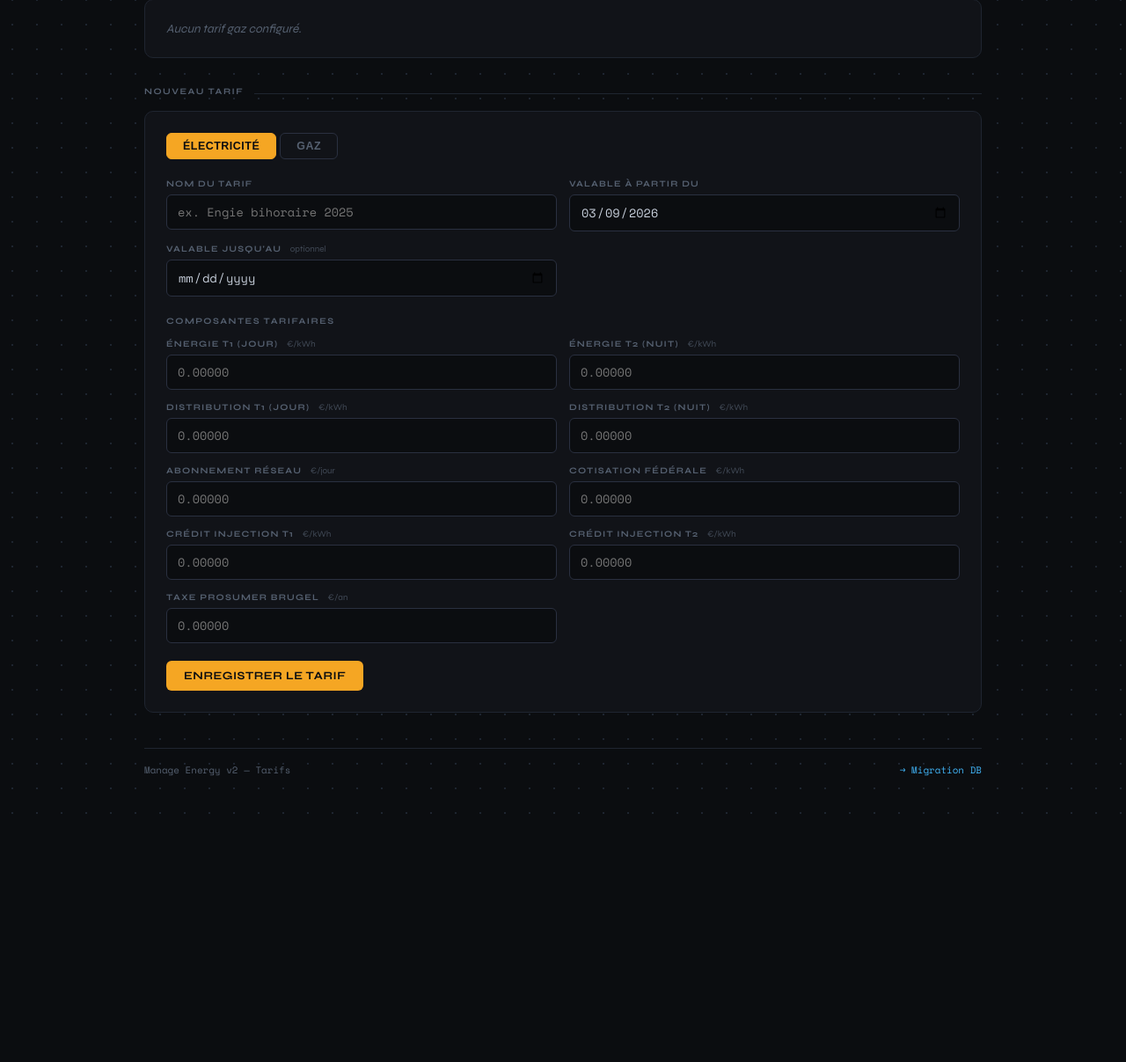
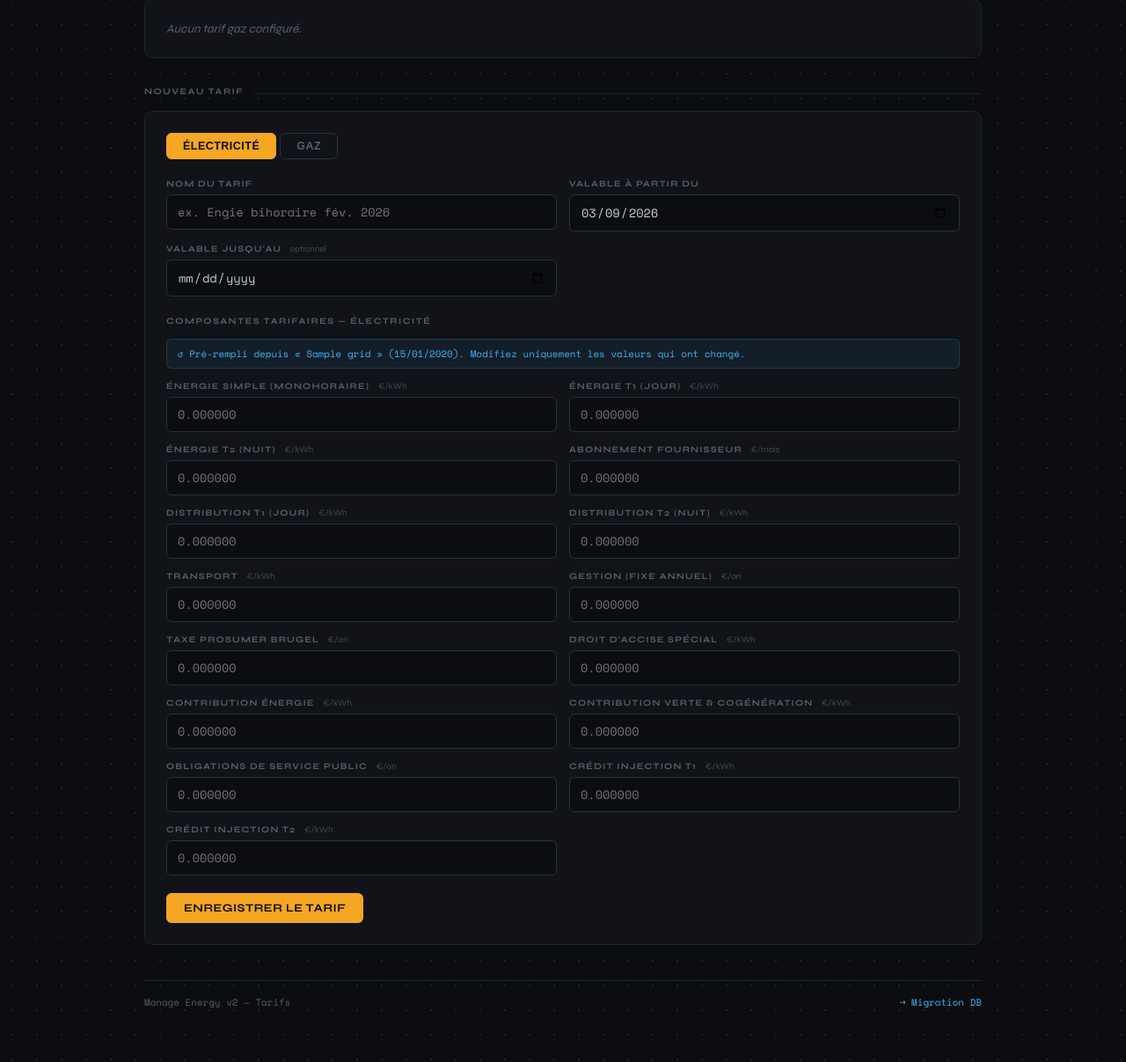
Before and after one commit to Rayman223/energy-cost-management, a PHP site: page /tariffs.php in a window 1280 px wide. Shown: the part 266-1473 px from the top of the page at 88% size. Before the commit the page ends 1191 px from the top, so only its background shows below. Run offline with PHP 8.4, Linux system fonts and the light colour scheme; tables that the repository leaves empty hold one stand-in row (values such as "Sample post").

Commit message:
fix tariffs

```diff
--- a/app/public/tariffs.php
+++ b/app/public/tariffs.php
@@ -23,13 +23,26 @@ if ($_SERVER['REQUEST_METHOD'] === 'POST') {
             $validTo    = trim($_POST['valid_to'] ?? '') ?: null;
 
             if (!in_array($energyType, ['electricity', 'gas'], true)) throw new \InvalidArgumentException('Type énergie invalide.');
-            if ($name === '')   throw new \InvalidArgumentException('Le nom est requis.');
+            if ($name === '')     throw new \InvalidArgumentException('Le nom est requis.');
             if ($validFrom === '') throw new \InvalidArgumentException('La date de début est requise.');
 
-            // Collect line values
             $lineKeys = $energyType === 'electricity'
-                ? ['energy_t1','energy_t2','distribution_t1','distribution_t2','distribution_fixed','federal_contribution','injection_t1','injection_t2','prosumer_annual']
-                : ['energy','distribution','distribution_fixed','federal_contribution'];
+                ? [
+                    'energy_simple', 'energy_t1', 'energy_t2',
+                    'subscription',
+                    'distribution_t1', 'distribution_t2',
+                    'transport',
+                    'management_annual', 'prosumer_annual',
+                    'excise_duty', 'energy_contribution', 'green_contribution',
+                    'public_service_annual',
+                    'injection_t1', 'injection_t2',
+                  ]
+                : [
+                    'energy', 'subscription',
+                    'energy_contribution', 'federal_excise',
+                    'distribution', 'distribution_fixed',
+                    'transport', 'meter_reading_annual',
+                  ];
 
             $lines = [];
             foreach ($lineKeys as $key) {
@@ -40,7 +53,6 @@ if ($_SERVER['REQUEST_METHOD'] === 'POST') {
                 $lines[$key] = $val;
             }
 
-            // pcs_coefficient for gas
             $pcs = null;
             if ($energyType === 'gas' && ($_POST['pcs_coefficient'] ?? '') !== '') {
                 $pcs = (float) $_POST['pcs_coefficient'];
@@ -61,7 +73,7 @@ if ($_SERVER['REQUEST_METHOD'] === 'POST') {
         if ($action === 'close') {
             $id      = (int) ($_POST['grid_id'] ?? 0);
             $validTo = $_POST['valid_to_close'] ?? '';
-            if ($id <= 0)      throw new \InvalidArgumentException('ID invalide.');
+            if ($id <= 0)       throw new \InvalidArgumentException('ID invalide.');
             if ($validTo === '') throw new \InvalidArgumentException('Date de fin requise.');
             $tariffRepo->closeGrid($id, new \DateTimeImmutable($validTo));
             $success = 'Tarif clôturé.';
@@ -82,6 +94,10 @@ if ($_SERVER['REQUEST_METHOD'] === 'POST') {
 $elecGrids = $tariffRepo->findAll('electricity');
 $gasGrids  = $tariffRepo->findAll('gas');
 
+// Latest grids for pre-fill (sorted DESC by valid_from)
+$latestElec = !empty($elecGrids) ? $elecGrids[0] : null;
+$latestGas  = !empty($gasGrids)  ? $gasGrids[0]  : null;
+
 // Pre-fill form if editing
 $editGrid = null;
 if (isset($_GET['edit'])) {
@@ -90,23 +106,38 @@ if (isset($_GET['edit'])) {
 
 // ── Line definitions ───────────────────────────────────────────────────────
 $elecLines = [
-    'energy_t1'             => ['label' => 'Énergie T1 (jour)',       'unit' => '€/kWh'],
-    'energy_t2'             => ['label' => 'Énergie T2 (nuit)',       'unit' => '€/kWh'],
-    'distribution_t1'       => ['label' => 'Distribution T1 (jour)', 'unit' => '€/kWh'],
-    'distribution_t2'       => ['label' => 'Distribution T2 (nuit)', 'unit' => '€/kWh'],
-    'distribution_fixed'    => ['label' => 'Abonnement réseau',       'unit' => '€/jour'],
-    'federal_contribution'  => ['label' => 'Cotisation fédérale',     'unit' => '€/kWh'],
-    'injection_t1'          => ['label' => 'Crédit injection T1',     'unit' => '€/kWh'],
-    'injection_t2'          => ['label' => 'Crédit injection T2',     'unit' => '€/kWh'],
-    'prosumer_annual'       => ['label' => 'Taxe prosumer BRUGEL',    'unit' => '€/an'],
+    'energy_simple'         => ['label' => 'Énergie simple (monohoraire)',     'unit' => '€/kWh'],
+    'energy_t1'             => ['label' => 'Énergie T1 (jour)',                'unit' => '€/kWh'],
+    'energy_t2'             => ['label' => 'Énergie T2 (nuit)',                'unit' => '€/kWh'],
+    'subscription'          => ['label' => 'Abonnement fournisseur',           'unit' => '€/mois'],
+    'distribution_t1'       => ['label' => 'Distribution T1 (jour)',           'unit' => '€/kWh'],
+    'distribution_t2'       => ['label' => 'Distribution T2 (nuit)',           'unit' => '€/kWh'],
+    'transport'             => ['label' => 'Transport',                        'unit' => '€/kWh'],
+    'management_annual'     => ['label' => 'Gestion (fixe annuel)',            'unit' => '€/an'],
+    'prosumer_annual'       => ['label' => 'Taxe prosumer BRUGEL',             'unit' => '€/an'],
+    'excise_duty'           => ['label' => "Droit d'accise spécial",           'unit' => '€/kWh'],
+    'energy_contribution'   => ['label' => 'Contribution énergie',             'unit' => '€/kWh'],
+    'green_contribution'    => ['label' => 'Contribution verte & cogénération','unit' => '€/kWh'],
+    'public_service_annual' => ['label' => 'Obligations de service public',    'unit' => '€/an'],
+    'injection_t1'          => ['label' => 'Crédit injection T1',              'unit' => '€/kWh'],
+    'injection_t2'          => ['label' => 'Crédit injection T2',              'unit' => '€/kWh'],
 ];
 
 $gasLines = [
-    'energy'               => ['label' => 'Énergie fournisseur', 'unit' => '€/kWh'],
-    'distribution'         => ['label' => 'Distribution',        'unit' => '€/kWh'],
-    'distribution_fixed'   => ['label' => 'Abonnement réseau',   'unit' => '€/jour'],
-    'federal_contribution' => ['label' => 'Cotisation fédérale', 'unit' => '€/kWh'],
+    'energy'               => ['label' => 'Énergie fournisseur',              'unit' => '€/kWh'],
+    'subscription'         => ['label' => 'Abonnement fournisseur',            'unit' => '€/mois'],
+    'energy_contribution'  => ['label' => 'Contribution énergie',              'unit' => '€/kWh'],
+    'federal_excise'       => ['label' => 'Accise fédérale',                   'unit' => '€/kWh'],
+    'distribution'         => ['label' => 'Distribution (variable)',           'unit' => '€/kWh'],
+    'distribution_fixed'   => ['label' => 'Distribution (fixe)',               'unit' => 'c€/kWh'],
+    'transport'            => ['label' => 'Transport',                         'unit' => '€/kWh'],
+    'meter_reading_annual' => ['label' => 'Relevé de compteur',                'unit' => '€/an'],
 ];
+
+// Lines to display: edit mode uses the grid's own lines; new mode pre-fills from latest
+$et      = $editGrid?->energyType ?? 'electricity';
+$elLines = ($editGrid && $editGrid->energyType === 'electricity') ? $editGrid->lines : ($latestElec?->lines ?? []);
+$glLines = ($editGrid && $editGrid->energyType === 'gas')         ? $editGrid->lines : ($latestGas?->lines  ?? []);
 
 $today = date('Y-m-d');
 ?>
@@ -146,12 +177,10 @@ $today = date('Y-m-d');
   .section-title  { font-size:.62rem; font-weight:700; letter-spacing:.15em; text-transform:uppercase; color:var(--muted); }
   .section-line   { flex:1; height:1px; background:var(--border); }
 
-  /* ── Alerts ── */
   .alert { padding:12px 16px; border-radius:8px; font-size:.85rem; margin-bottom:20px; font-family:var(--mono); }
   .alert-ok  { background:var(--green-dim); border:1px solid rgba(47,213,142,.3); color:var(--green); }
   .alert-err { background:var(--red-dim);   border:1px solid rgba(245,101,101,.3); color:var(--red); }
 
-  /* ── Form ── */
   .form-card { background:var(--surface); border:1px solid var(--border); border-radius:10px; padding:24px; }
   .form-tabs { display:flex; gap:4px; margin-bottom:22px; }
   .form-tab  { padding:7px 18px; border-radius:6px; font-size:.78rem; font-weight:700; letter-spacing:.04em; text-transform:uppercase;
@@ -160,7 +189,6 @@ $today = date('Y-m-d');
   .form-tab:hover:not(.active) { color:var(--text); }
 
   .form-grid { display:grid; grid-template-columns:1fr 1fr; gap:14px; }
-  .form-grid.three { grid-template-columns:1fr 1fr 1fr; }
   .form-row { display:flex; flex-direction:column; gap:6px; }
   .form-row.full { grid-column:1/-1; }
   .form-label { font-size:.62rem; font-weight:700; letter-spacing:.12em; text-transform:uppercase; color:var(--muted); }
@@ -173,8 +201,10 @@ $today = date('Y-m-d');
   .form-input:focus, .form-select:focus { border-color:var(--amber); }
   .form-select option { background:var(--surface); }
 
-  .divider { grid-column:1/-1; height:1px; background:var(--border); margin:6px 0; }
   .lines-title { grid-column:1/-1; font-size:.62rem; font-weight:700; letter-spacing:.15em; text-transform:uppercase; color:var(--muted); margin-top:4px; }
+  .prefill-hint { grid-column:1/-1; font-size:.68rem; font-family:var(--mono); color:var(--blue);
+                  background:rgba(65,179,245,.07); border:1px solid rgba(65,179,245,.2);
+                  border-radius:6px; padding:8px 12px; }
 
   .btn { display:inline-flex; align-items:center; gap:8px; padding:9px 20px; border-radius:6px;
          font-family:var(--sans); font-size:.8rem; font-weight:700; letter-spacing:.04em; text-transform:uppercase;
@@ -186,7 +216,6 @@ $today = date('Y-m-d');
   .btn:active { opacity:.8; }
   .form-actions { display:flex; gap:10px; align-items:center; margin-top:20px; }
 
-  /* ── Grids table ── */
   .grids-wrap { background:var(--surface); border:1px solid var(--border); border-radius:10px; overflow:hidden; margin-bottom:12px; }
   .grid-row { display:grid; grid-template-columns:1fr 120px 120px auto; align-items:center;
               padding:14px 20px; border-top:1px solid var(--border); gap:16px; }
@@ -210,7 +239,7 @@ $today = date('Y-m-d');
   .empty { padding:24px; color:var(--muted); font-size:.85rem; font-style:italic; }
 
   @media(max-width:680px) {
-    .form-grid, .form-grid.three { grid-template-columns:1fr; }
+    .form-grid { grid-template-columns:1fr; }
     .grid-row { grid-template-columns:1fr auto; }
   }
 </style>
@@ -271,7 +300,10 @@ $today = date('Y-m-d');
   <div class="lines-detail" id="<?= $rowId ?>">
     <table class="lines-table">
       <?php foreach ($g->lines as $key => $amount): ?>
-      <tr><td><?= htmlspecialchars($key) ?></td><td><?= number_format($amount, 5) ?></td></tr>
+      <tr>
+        <td><?= htmlspecialchars($elecLines[$key]['label'] ?? $key) ?></td>
+        <td><?= number_format($amount, 6) ?> <?= htmlspecialchars($elecLines[$key]['unit'] ?? '') ?></td>
+      </tr>
       <?php endforeach; ?>
     </table>
   </div>
@@ -315,7 +347,10 @@ $today = date('Y-m-d');
   <div class="lines-detail" id="<?= $rowId ?>">
     <table class="lines-table">
       <?php foreach ($g->lines as $key => $amount): ?>
-      <tr><td><?= htmlspecialchars($key) ?></td><td><?= number_format($amount, 5) ?></td></tr>
+      <tr>
+        <td><?= htmlspecialchars($gasLines[$key]['label'] ?? $key) ?></td>
+        <td><?= number_format($amount, 6) ?> <?= htmlspecialchars($gasLines[$key]['unit'] ?? '') ?></td>
+      </tr>
       <?php endforeach; ?>
     </table>
   </div>
@@ -332,13 +367,9 @@ $today = date('Y-m-d');
 </div>
 
 <div class="form-card">
-  <?php
-  $et = $editGrid?->energyType ?? 'electricity';
-  $el = $editGrid?->lines ?? [];
-  ?>
   <div class="form-tabs">
-    <button type="button" class="form-tab <?= $et === 'electricity' ? 'active' : '' ?>" onclick="switchTab('electricity')">Électricité</button>
-    <button type="button" class="form-tab <?= $et === 'gas' ? 'active' : '' ?>" onclick="switchTab('gas')">Gaz</button>
+    <button type="button" class="form-tab <?= $et === 'electricity' ? 'active' : '' ?>" onclick="switchTab('electricity', event)">Électricité</button>
+    <button type="button" class="form-tab <?= $et === 'gas' ? 'active' : '' ?>" onclick="switchTab('gas', event)">Gaz</button>
   </div>
 
   <form method="post">
@@ -348,7 +379,7 @@ $today = date('Y-m-d');
     <div class="form-grid">
       <div class="form-row">
         <label class="form-label">Nom du tarif</label>
-        <input type="text" name="name" class="form-input" required placeholder="ex. Engie bihoraire 2025"
+        <input type="text" name="name" class="form-input" required placeholder="ex. Engie bihoraire fév. 2026"
                value="<?= htmlspecialchars($editGrid?->name ?? '') ?>">
       </div>
       <div class="form-row" id="pcs-row" style="<?= $et === 'gas' ? '' : 'display:none' ?>">
@@ -371,13 +402,18 @@ $today = date('Y-m-d');
     <!-- Electricity lines -->
     <div id="elec-lines" style="<?= $et === 'electricity' ? '' : 'display:none' ?>">
       <div class="form-grid" style="margin-top:18px">
-        <div class="lines-title">Composantes tarifaires</div>
+        <div class="lines-title">Composantes tarifaires — Électricité</div>
+        <?php if (!$editGrid && $latestElec): ?>
+        <div class="prefill-hint">
+          ↺ Pré-rempli depuis « <?= htmlspecialchars($latestElec->name) ?> » (<?= $latestElec->validFrom->format('d/m/Y') ?>). Modifiez uniquement les valeurs qui ont changé.
+        </div>
+        <?php endif; ?>
         <?php foreach ($elecLines as $key => $def): ?>
         <div class="form-row">
           <label class="form-label"><?= htmlspecialchars($def['label']) ?> <span class="unit"><?= $def['unit'] ?></span></label>
-          <input type="number" name="line_<?= $key ?>" step="0.00001" class="form-input"
-                 placeholder="0.00000"
-                 value="<?= htmlspecialchars(isset($el[$key]) ? number_format($el[$key], 5, '.', '') : '') ?>">
+          <input type="number" name="line_<?= $key ?>" step="0.000001" class="form-input"
+                 placeholder="0.000000"
+                 value="<?= htmlspecialchars(isset($elLines[$key]) ? number_format($elLines[$key], 6, '.', '') : '') ?>">
         </div>
         <?php endforeach; ?>
       </div>
@@ -386,13 +422,18 @@ $today = date('Y-m-d');
     <!-- Gas lines -->
     <div id="gas-lines" style="<?= $et === 'gas' ? '' : 'display:none' ?>">
       <div class="form-grid" style="margin-top:18px">
-        <div class="lines-title">Composantes tarifaires</div>
+        <div class="lines-title">Composantes tarifaires — Gaz</div>
+        <?php if (!$editGrid && $latestGas): ?>
+        <div class="prefill-hint">
+          ↺ Pré-rempli depuis « <?= htmlspecialchars($latestGas->name) ?> » (<?= $latestGas->validFrom->format('d/m/Y') ?>). Modifiez uniquement les valeurs qui ont changé.
+        </div>
+        <?php endif; ?>
         <?php foreach ($gasLines as $key => $def): ?>
         <div class="form-row">
           <label class="form-label"><?= htmlspecialchars($def['label']) ?> <span class="unit"><?= $def['unit'] ?></span></label>
-          <input type="number" name="line_<?= $key ?>" step="0.00001" class="form-input"
-                 placeholder="0.00000"
-                 value="<?= htmlspecialchars(isset($el[$key]) ? number_format($el[$key], 5, '.', '') : '') ?>">
+          <input type="number" name="line_<?= $key ?>" step="0.000001" class="form-input"
+                 placeholder="0.000000"
+                 value="<?= htmlspecialchars(isset($glLines[$key]) ? number_format($glLines[$key], 6, '.', '') : '') ?>">
         </div>
         <?php endforeach; ?>
       </div>
@@ -419,7 +460,7 @@ $today = date('Y-m-d');
 </div>
 
 <script>
-function switchTab(type) {
+function switchTab(type, event) {
   document.getElementById('energy_type_field').value = type;
   document.querySelectorAll('.form-tab').forEach(t => t.classList.remove('active'));
   event.target.classList.add('active');
@@ -429,8 +470,7 @@ function switchTab(type) {
 }
 
 function toggleLines(id) {
-  const el = document.getElementById(id);
-  el.classList.toggle('open');
+  document.getElementById(id).classList.toggle('open');
 }
 </script>
 </body>
--- a/app/src/Repository/TariffRepository.php
+++ b/app/src/Repository/TariffRepository.php
@@ -24,7 +24,7 @@ final class TariffRepository
         $date = $on->format('Y-m-d');
 
         $stmt = $this->pdo->prepare(
-            'SELECT id, energy_type, name, valid_from, valid_to
+            'SELECT id, energy_type, name, valid_from, valid_to, pcs_coefficient
              FROM tariff_grids
              WHERE energy_type = :type
                AND valid_from <= :date
@@ -35,55 +35,55 @@ final class TariffRepository
         $stmt->execute(['type' => $energyType, 'date' => $date]);
         $row = $stmt->fetch();
 
-        if (!$row) {
-            return null;
-        }
+        return $row ? $this->hydrate($row) : null;
+    }
 
-        return new TariffGrid(
-            id: (int) $row['id'],
-            energyType: $row['energy_type'],
-            name: $row['name'],
-            validFrom: new DateTimeImmutable($row['valid_from']),
-            validTo: $row['valid_to'] ? new DateTimeImmutable($row['valid_to']) : null,
-            lines: $this->fetchLines((int) $row['id']),
+    public function findById(int $id): ?TariffGrid
+    {
+        $stmt = $this->pdo->prepare(
+            'SELECT id, energy_type, name, valid_from, valid_to, pcs_coefficient
+             FROM tariff_grids WHERE id = :id'
         );
+        $stmt->execute(['id' => $id]);
+        $row = $stmt->fetch();
+
+        return $row ? $this->hydrate($row) : null;
     }
 
     /** @return TariffGrid[] */
     public function findAll(string $energyType): array
     {
         $stmt = $this->pdo->prepare(
-            'SELECT id, energy_type, name, valid_from, valid_to
+            'SELECT id, energy_type, name, valid_from, valid_to, pcs_coefficient
              FROM tariff_grids
              WHERE energy_type = :type
              ORDER BY valid_from DESC'
         );
         $stmt->execute(['type' => $energyType]);
-        $rows = $stmt->fetchAll();
 
-        return array_map(fn (array $row): TariffGrid => new TariffGrid(
-            id: (int) $row['id'],
-            energyType: $row['energy_type'],
-            name: $row['name'],
-            validFrom: new DateTimeImmutable($row['valid_from']),
-            validTo: $row['valid_to'] ? new DateTimeImmutable($row['valid_to']) : null,
-            lines: $this->fetchLines((int) $row['id']),
-        ), $rows);
+        return array_map(fn (array $row): TariffGrid => $this->hydrate($row), $stmt->fetchAll());
     }
 
-    public function saveGrid(string $energyType, string $name, DateTimeImmutable $validFrom, ?DateTimeImmutable $validTo, array $lines): int
-    {
+    public function saveGrid(
+        string $energyType,
+        string $name,
+        DateTimeImmutable $validFrom,
+        ?DateTimeImmutable $validTo,
+        array $lines,
+        ?float $pcsCoefficient = null,
+    ): int {
         $this->pdo->beginTransaction();
         try {
             $stmt = $this->pdo->prepare(
-                'INSERT INTO tariff_grids (energy_type, name, valid_from, valid_to)
-                 VALUES (:type, :name, :from, :to)'
+                'INSERT INTO tariff_grids (energy_type, name, valid_from, valid_to, pcs_coefficient)
+                 VALUES (:type, :name, :from, :to, :pcs)'
             );
             $stmt->execute([
                 'type' => $energyType,
                 'name' => $name,
                 'from' => $validFrom->format('Y-m-d'),
                 'to'   => $validTo?->format('Y-m-d'),
+                'pcs'  => $pcsCoefficient,
             ]);
             $id = (int) $this->pdo->lastInsertId();
 
@@ -104,6 +104,20 @@ final class TariffRepository
         return $id;
     }
 
+    public function closeGrid(int $id, DateTimeImmutable $validTo): void
+    {
+        $stmt = $this->pdo->prepare(
+            'UPDATE tariff_grids SET valid_to = :valid_to WHERE id = :id'
+        );
+        $stmt->execute(['valid_to' => $validTo->format('Y-m-d'), 'id' => $id]);
+    }
+
+    public function deleteGrid(int $id): void
+    {
+        $stmt = $this->pdo->prepare('DELETE FROM tariff_grids WHERE id = :id');
+        $stmt->execute(['id' => $id]);
+    }
+
     /** @return array<string,float> */
     private function fetchLines(int $gridId): array
     {
@@ -119,4 +133,17 @@ final class TariffRepository
 
         return $lines;
     }
+
+    private function hydrate(array $row): TariffGrid
+    {
+        return new TariffGrid(
+            id: (int) $row['id'],
+            energyType: $row['energy_type'],
+            name: $row['name'],
+            validFrom: new DateTimeImmutable($row['valid_from']),
+            validTo: $row['valid_to'] ? new DateTimeImmutable($row['valid_to']) : null,
+            lines: $this->fetchLines((int) $row['id']),
+            pcsCoefficient: isset($row['pcs_coefficient']) ? (float) $row['pcs_coefficient'] : null,
+        );
+    }
 }
```
Also changed, not shown: app/docs/suivi.md (+64 -57 lines).
